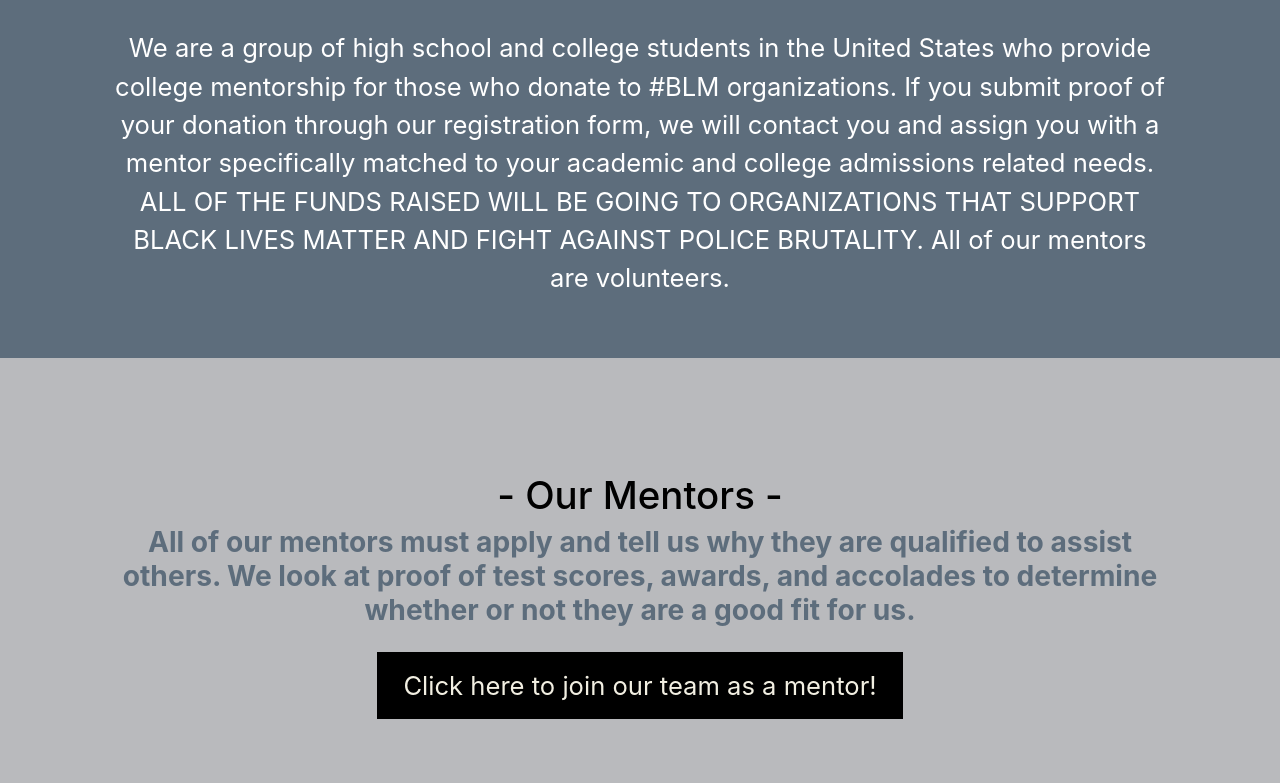
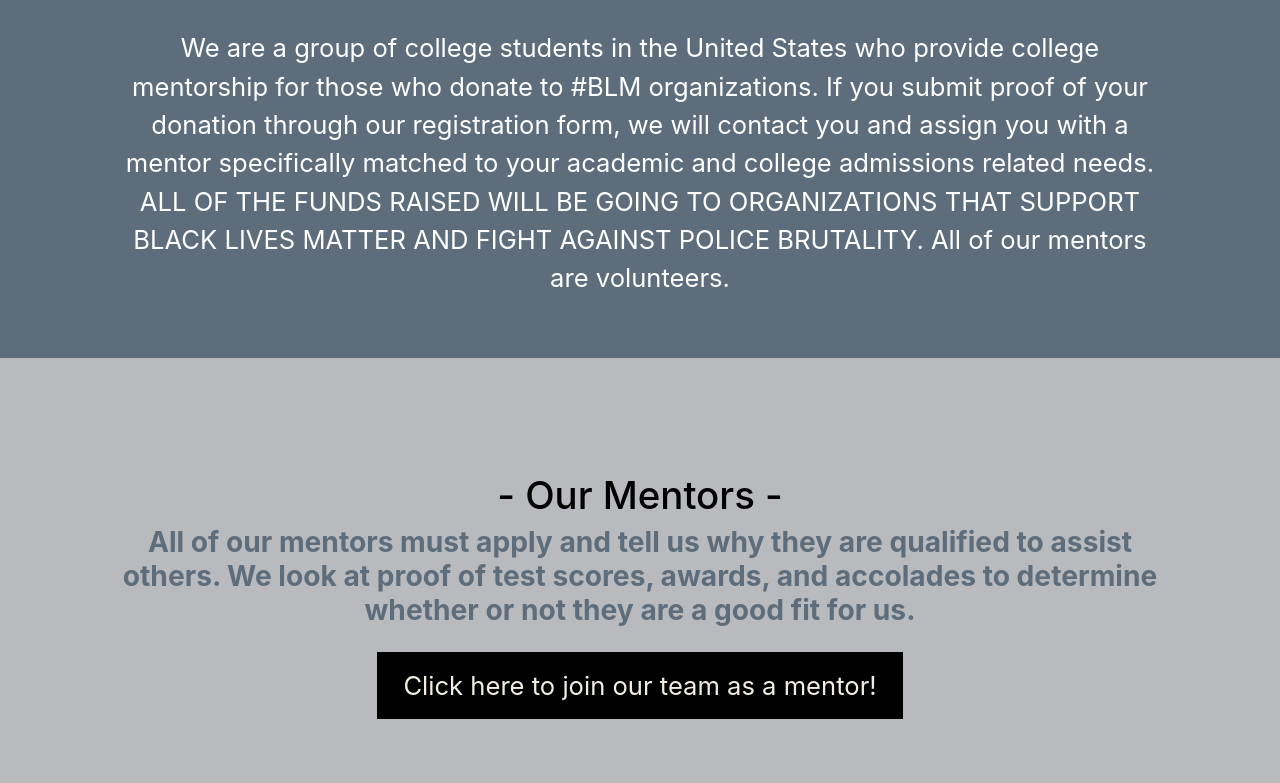
Before and after one commit to michelle-a-bryson/Students-for-Black-Lives, a plain HTML site: page index.html in a window 1280 px wide. Shown: the part 1171-1954 px from the top of the page. Drawn offline with nearby package versions, Linux system fonts and the light colour scheme.

Commit message:
Update index.html

```diff
--- a/index.html
+++ b/index.html
@@ -88,7 +88,7 @@
 
                         <h1 style="font-size: 3vmax; text-align: center; color: #ffffff;"> - Who We Are - </h1>
                         <h3 style="font-size: 4vmax; text-align: center; color: #e9c184;">STUDENTS FOR BLACK LIVES</h3><br>
-                        <p style="font-size: 2vmax; color: #ffffff; margin-right: 8%; margin-left: 8%;"> We are a group of high school and college students in the United States who provide college mentorship for those who donate to #BLM organizations. If you submit proof of your donation through our registration form, we will contact
+                        <p style="font-size: 2vmax; color: #ffffff; margin-right: 8%; margin-left: 8%;"> We are a group of college students in the United States who provide college mentorship for those who donate to #BLM organizations. If you submit proof of your donation through our registration form, we will contact
                             you and assign you with a mentor specifically matched to your academic and college admissions related needs. ALL OF THE FUNDS RAISED WILL BE GOING TO ORGANIZATIONS THAT SUPPORT BLACK LIVES MATTER AND FIGHT AGAINST POLICE BRUTALITY.
                             All of our mentors are volunteers. </p>
 
```
